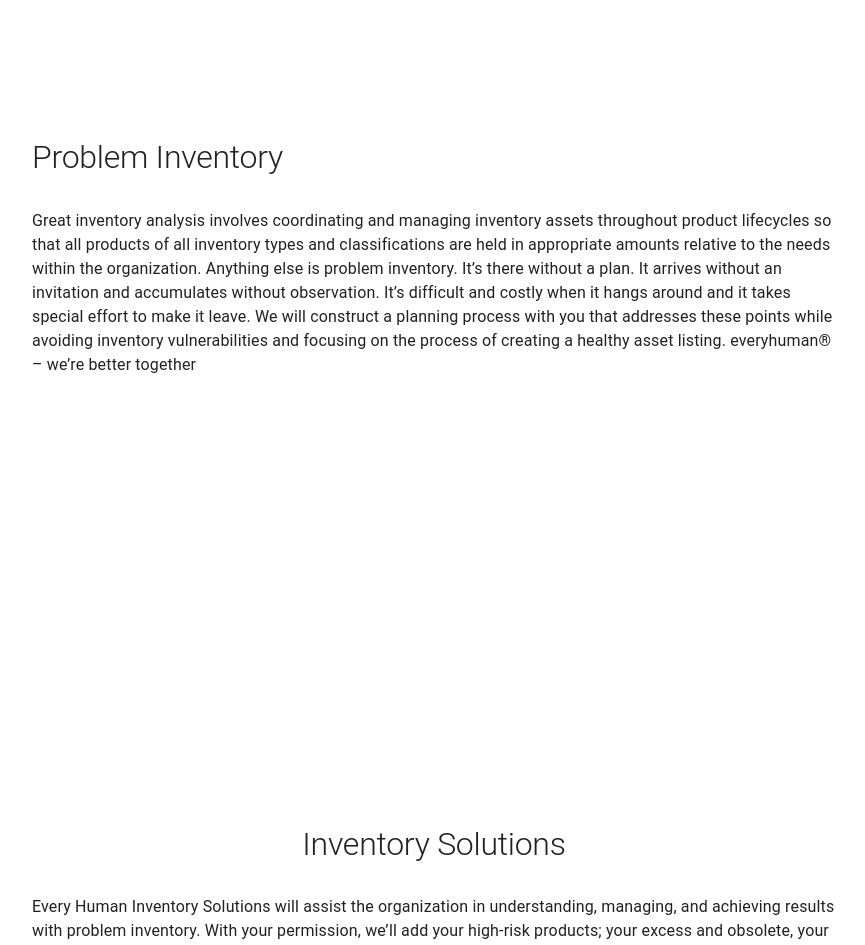
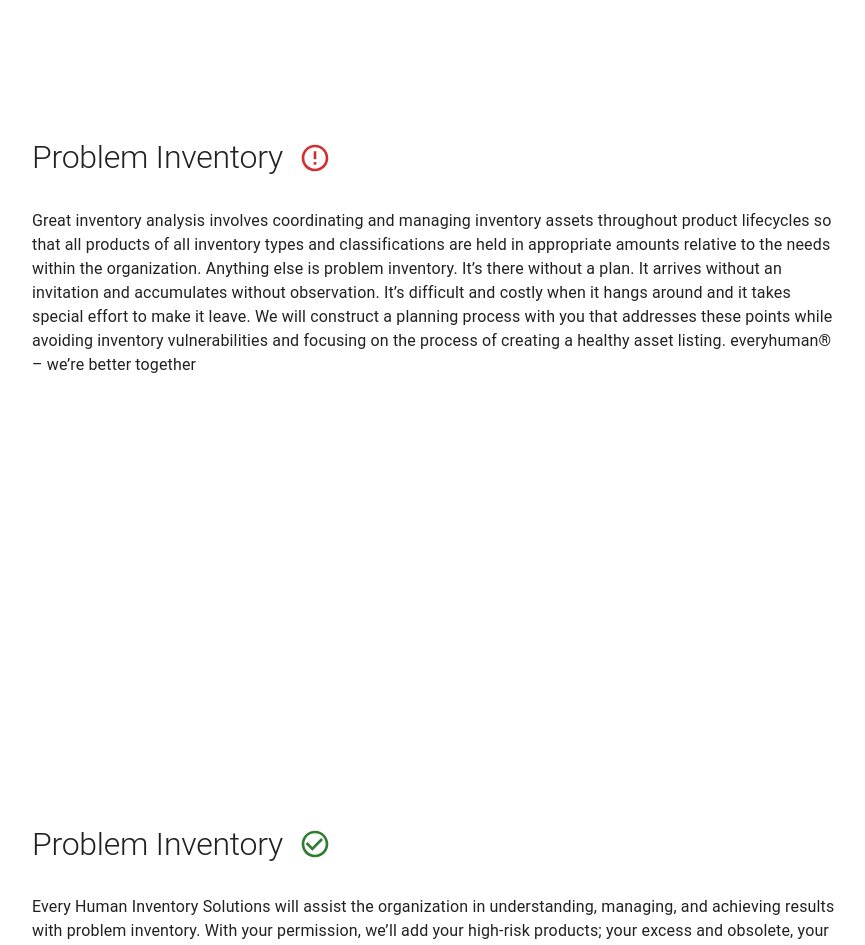
Before and after one commit to PatCHastings/everyhuman-resource, a React (Create React App) app: page / in a window 1280 px wide. Shown: the part 740-1685 px from the top of the page, without its empty margins (206-1071 px from the left). Built offline with nearby package versions, Linux system fonts and the light colour scheme.

Commit message:
added animation component

```diff
--- a/src/MainPage.jsx
+++ b/src/MainPage.jsx
@@ -12,6 +12,9 @@
 import PromotionalProducts from "./PromotionalProducts";
 import Contact from "./components/contact/Contact";
 import EveryHumanText from "./components/EveryhumanText";
+import CircularProgress from "@mui/material/CircularProgress";
+import ErrorOutlineIcon from "@mui/icons-material/ErrorOutline";
+import LoadingTimeout from "./components/animations/LoadingTimeout";
 
 function MainPage() {
   const [isNavVisible, setIsNavVisible] = useState(false);
@@ -162,7 +165,7 @@
       </Container>
 
       {/* Contact Us Section */}
-      <Container maxWidth="md" id="contact-us" sx={{ padding: "20px 0" }}>
+      <Container maxWidth="md" id="contact-us" sx={{ padding: "100px 0" }}>
         <Contact />
       </Container>
     </div>
--- a/src/components/ProblemInventory.jsx
+++ b/src/components/ProblemInventory.jsx
@@ -1,13 +1,20 @@
 import React from "react";
-import { Typography, Container } from "@mui/material";
+import { Typography, Container, Box } from "@mui/material";
+import LoadingTimeout from "./animations/LoadingTimeout";
 
 function ProblemInventory() {
   return (
     <div id="problem-inventory" className="problem-inventory">
       <Container>
-        <Typography variant="h2" sx={{ mb: 4 }}>
-          Problem Inventory
-        </Typography>
+        <Box sx={{ display: "flex", alignItems: "center", mb: 4 }}>
+          {/* Problem Inventory Title */}
+          <Typography variant="h2" sx={{ mr: 2 }}>
+            Problem Inventory
+          </Typography>
+
+          {/* LoadingTimeout component */}
+          <LoadingTimeout type="error" />
+        </Box>
         <Typography variant="body1" sx={{ mb: 6 }}>
           Great inventory analysis involves coordinating and managing inventory
           assets throughout product lifecycles so that all products of all
--- /dev/null
+++ b/src/components/animations/LoadingTimeout.jsx
@@ -0,0 +1,39 @@
+import React, { useState, useEffect } from "react";
+import CircularProgress from "@mui/material/CircularProgress";
+import ErrorOutlineIcon from "@mui/icons-material/ErrorOutline";
+import CheckCircleOutlineIcon from "@mui/icons-material/CheckCircleOutline";
+import { Box } from "@mui/material";
+import { useInView } from "react-intersection-observer";
+
+function LoadingTimeout({ type }) {
+  const [isLoading, setIsLoading] = useState(true);
+  const { ref, inView } = useInView({
+    triggerOnce: false,
+    threshold: 0.4,
+  });
+
+  useEffect(() => {
+    if (inView) {
+      setIsLoading(true);
+      const timer = setTimeout(() => {
+        setIsLoading(false);
+      }, 2000);
+
+      return () => clearTimeout(timer);
+    }
+  }, [inView]);
+
+  return (
+    <Box ref={ref} sx={{ display: "flex", alignItems: "center" }}>
+      {isLoading ? (
+        <CircularProgress size={24} />
+      ) : type === "success" ? (
+        <CheckCircleOutlineIcon color="success" sx={{ fontSize: 32 }} />
+      ) : (
+        <ErrorOutlineIcon color="error" sx={{ fontSize: 32 }} />
+      )}
+    </Box>
+  );
+}
+
+export default LoadingTimeout;
--- a/src/components/inventorySolutions/InventorySolutions.jsx
+++ b/src/components/inventorySolutions/InventorySolutions.jsx
@@ -6,15 +6,22 @@
 import InventoryAccordion from "./InventoryAccordion";
 import InventoryForm from "../context/InventoryForm";
 import { display, maxWidth } from "@mui/system";
+import LoadingTimeout from "../animations/LoadingTimeout";
 
 function InventorySolutions() {
   return (
     <div id="inventory-solutions" className="inventory-solutions">
       <Container maxWidth="lg">
         {/* Section Header */}
-        <Typography variant="h2" sx={{ mb: 4, textAlign: "center" }}>
-          Inventory Solutions
-        </Typography>
+        <Box sx={{ display: "flex", alignItems: "center", mb: 4 }}>
+          {/* Problem Inventory Title */}
+          <Typography variant="h2" sx={{ mr: 2 }}>
+            Problem Inventory
+          </Typography>
+
+          {/* LoadingTimeout component */}
+          <LoadingTimeout type="success" />
+        </Box>
 
         <Typography variant="body1" sx={{ mb: 6 }}>
           Every Human Inventory Solutions will assist the organization in
```
